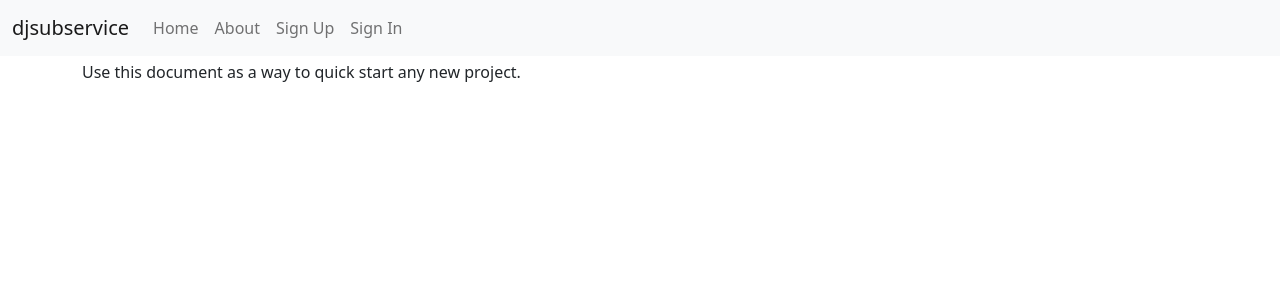
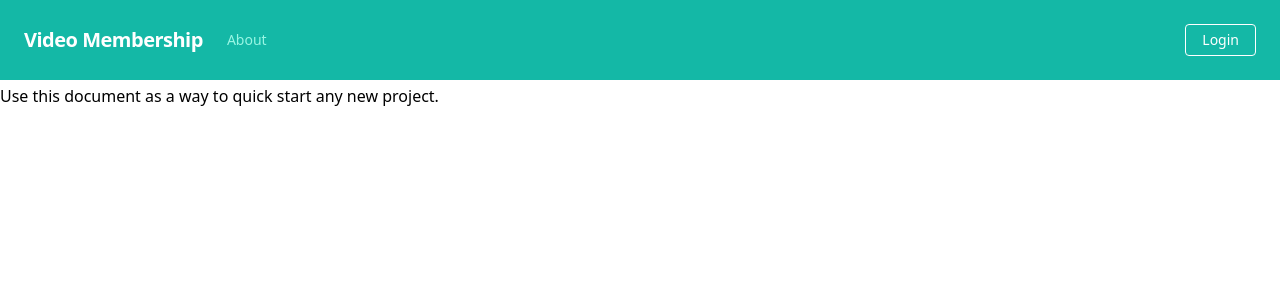
Before and after one commit to luckyIlia/djsubservice, a Django app: page / in a window 1280 px wide. Shown: the top 300 px of the page. Run offline with Django 3.2, Linux system fonts and the light colour scheme; parts of the project's set-up code (start-up, migrations or seed data) failed here and were passed over; some libraries are stand-ins or nearby versions.

Commit message:
added navbar

```diff
--- a/djsubservice/templates/base.html
+++ b/djsubservice/templates/base.html
@@ -13,8 +13,8 @@
 
     {% block css %}
     <!-- Latest compiled and minified Bootstrap CSS -->
-    <link rel="stylesheet" href="https://cdnjs.cloudflare.com/ajax/libs/bootstrap/5.1.3/css/bootstrap.min.css" integrity="sha512-GQGU0fMMi238uA+a/bdWJfpUGKUkBdgfFdgBm72SUQ6BeyWjoY/ton0tEjH+OSH9iP4Dfh+7HM0I9f5eR0L/4w==" crossorigin="anonymous" referrerpolicy="no-referrer" />
-
+    {% comment %} <link rel="stylesheet" href="https://cdnjs.cloudflare.com/ajax/libs/bootstrap/5.1.3/css/bootstrap.min.css" integrity="sha512-GQGU0fMMi238uA+a/bdWJfpUGKUkBdgfFdgBm72SUQ6BeyWjoY/ton0tEjH+OSH9iP4Dfh+7HM0I9f5eR0L/4w==" crossorigin="anonymous" referrerpolicy="no-referrer" /> {% endcomment %}
+    <script src="https://cdn.tailwindcss.com"></script>
     <!-- Your stuff: Third-party CSS libraries go here -->
     <!-- This file stores project-specific CSS -->
     <link href="{% static 'css/project.css' %}" rel="stylesheet">
@@ -37,46 +37,8 @@
   <body>
 
     <div class="mb-1">
-      <nav class="navbar navbar-expand-md navbar-light bg-light">
-        <div class="container-fluid">
-          <button class="navbar-toggler navbar-toggler-right" type="button" data-bs-toggle="collapse" data-bs-target="#navbarSupportedContent" aria-controls="navbarSupportedContent" aria-expanded="false" aria-label="Toggle navigation">
-            <span class="navbar-toggler-icon"></span>
-          </button>
-          <a class="navbar-brand" href="{% url 'home' %}">djsubservice</a>
 
-          <div class="collapse navbar-collapse" id="navbarSupportedContent">
-            <ul class="navbar-nav mr-auto">
-              <li class="nav-item active">
-                <a class="nav-link" href="{% url 'home' %}">Home <span class="visually-hidden">(current)</span></a>
-              </li>
-              <li class="nav-item">
-                <a class="nav-link" href="{% url 'about' %}">About</a>
-              </li>
-              {% if request.user.is_authenticated %}
-                <li class="nav-item">
-                  {# URL provided by django-allauth/account/urls.py #}
-                  <a class="nav-link" href="{% url 'users:detail' request.user.username  %}">{% translate "My Profile" %}</a>
-                </li>
-                <li class="nav-item">
-                  {# URL provided by django-allauth/account/urls.py #}
-                  <a class="nav-link" href="{% url 'account_logout' %}">{% translate "Sign Out" %}</a>
-                </li>
-              {% else %}
-                {% if ACCOUNT_ALLOW_REGISTRATION %}
-              <li class="nav-item">
-                {# URL provided by django-allauth/account/urls.py #}
-                <a id="sign-up-link" class="nav-link" href="{% url 'account_signup' %}">{% translate "Sign Up" %}</a>
-              </li>
-              {% endif %}
-                <li class="nav-item">
-                  {# URL provided by django-allauth/account/urls.py #}
-                  <a id="log-in-link" class="nav-link" href="{% url 'account_login' %}">{% translate "Sign In" %}</a>
-                </li>
-              {% endif %}
-            </ul>
-          </div>
-        </div>
-      </nav>
+      {% include 'navbar.html' %}
 
     </div>
 
--- /dev/null
+++ b/djsubservice/templates/navbar.html
@@ -0,0 +1,77 @@
+
+<nav class="flex items-center justify-between flex-wrap bg-teal-500 p-6">
+    <div class="flex items-center flex-shrink-0 text-white mr-6">
+      <a href="{% url 'home' %}"><span class="font-semibold text-xl tracking-tight">Video Membership</span></a>
+    </div>
+    <div class="block lg:hidden">
+      <button class="flex items-center px-3 py-2 border rounded text-teal-200 border-teal-400 hover:text-white hover:border-white">
+        <svg class="fill-current h-3 w-3" viewBox="0 0 20 20" xmlns="http://www.w3.org/2000/svg"><title>Menu</title><path d="M0 3h20v2H0V3zm0 6h20v2H0V9zm0 6h20v2H0v-2z"/></svg>
+      </button>
+    </div>
+    <div class="w-full block flex-grow lg:flex lg:items-center lg:w-auto">
+      <div class="text-sm lg:flex-grow">
+        <a href="{% url 'about' %}" class="block mt-4 lg:inline-block lg:mt-0 text-teal-200 hover:text-white mr-4">
+          About
+        </a>
+        {% if request.user.is_authenticated %}
+        <a href="{% url 'users:detail' request.user.username  %}" class="block mt-4 lg:inline-block lg:mt-0 text-teal-200 hover:text-white mr-4">
+          My Profile
+        </a>
+        <a href="{% url 'account_logout' %}" class="block mt-4 lg:inline-block lg:mt-0 text-teal-200 hover:text-white mr-4">
+          Logout
+        </a>
+        {% endif %}
+      </div>
+      <div>
+        <a href="{% url 'account_login' %}" class="inline-block text-sm px-4 py-2 leading-none border rounded text-white border-white hover:border-transparent hover:text-teal-500 hover:bg-white mt-4 lg:mt-0">
+          Login
+        </a>
+      </div>
+    </div>
+  </nav>
+
+
+{% comment %}
+
+<nav class="navbar navbar-expand-md navbar-light bg-light">
+    <div class="container-fluid">
+      <button class="navbar-toggler navbar-toggler-right" type="button" data-bs-toggle="collapse" data-bs-target="#navbarSupportedContent" aria-controls="navbarSupportedContent" aria-expanded="false" aria-label="Toggle navigation">
+        <span class="navbar-toggler-icon"></span>
+      </button>
+      <a class="navbar-brand" href="{% url 'home' %}">djsubservice</a>
+
+      <div class="collapse navbar-collapse" id="navbarSupportedContent">
+        <ul class="navbar-nav mr-auto">
+          <li class="nav-item active">
+            <a class="nav-link" href="{% url 'home' %}">Home <span class="visually-hidden">(current)</span></a>
+          </li>
+          <li class="nav-item">
+            <a class="nav-link" href="{% url 'about' %}">About</a>
+          </li>
+          {% if request.user.is_authenticated %}
+            <li class="nav-item">
+              {# URL provided by django-allauth/account/urls.py #}
+              <a class="nav-link" href="{% url 'users:detail' request.user.username  %}">{% translate "My Profile" %}</a>
+            </li>
+            <li class="nav-item">
+              {# URL provided by django-allauth/account/urls.py #}
+              <a class="nav-link" href="{% url 'account_logout' %}">{% translate "Sign Out" %}</a>
+            </li>
+          {% else %}
+            {% if ACCOUNT_ALLOW_REGISTRATION %}
+          <li class="nav-item">
+            {# URL provided by django-allauth/account/urls.py #}
+            <a id="sign-up-link" class="nav-link" href="{% url 'account_signup' %}">{% translate "Sign Up" %}</a>
+          </li>
+          {% endif %}
+            <li class="nav-item">
+              {# URL provided by django-allauth/account/urls.py #}
+              <a id="log-in-link" class="nav-link" href="{% url 'account_login' %}">{% translate "Sign In" %}</a>
+            </li>
+          {% endif %}
+        </ul>
+      </div>
+    </div>
+  </nav>
+
+{% endcomment %}
```
